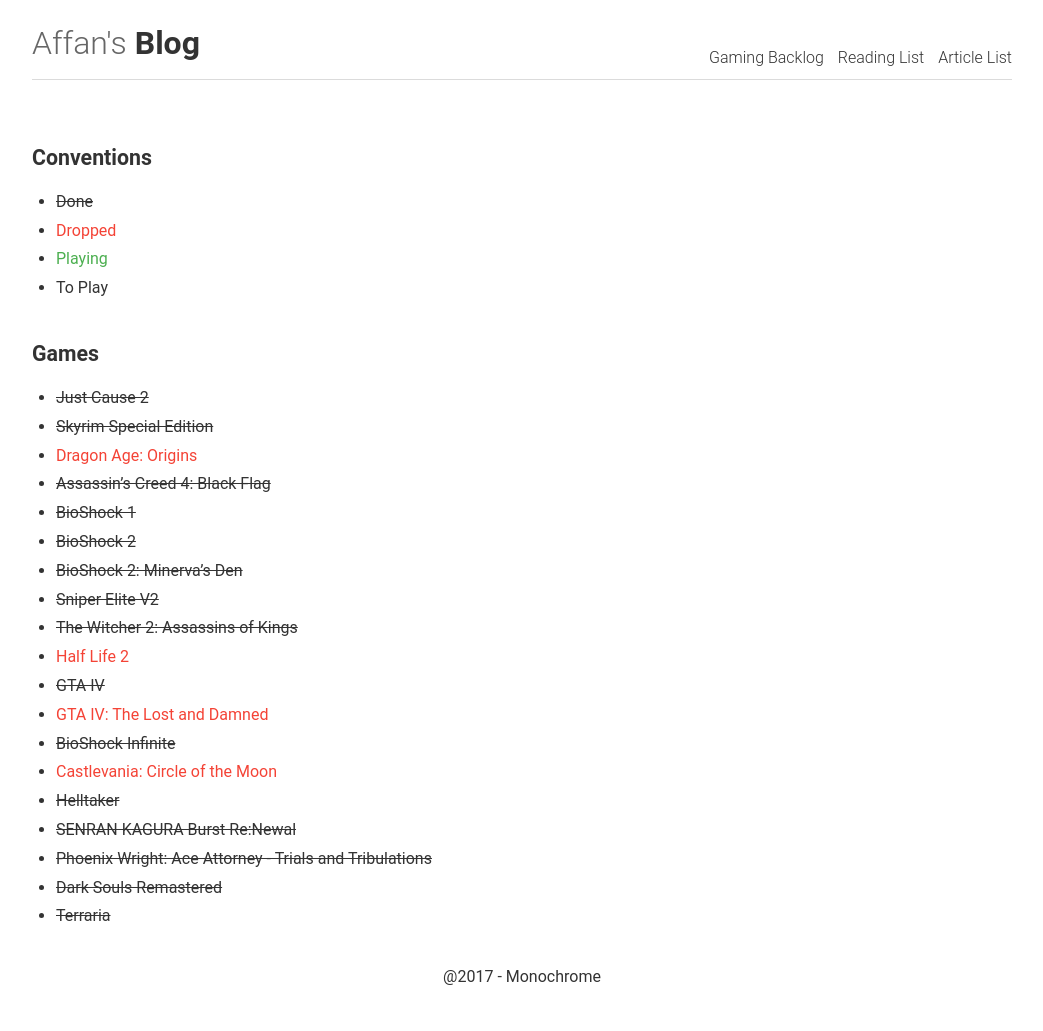
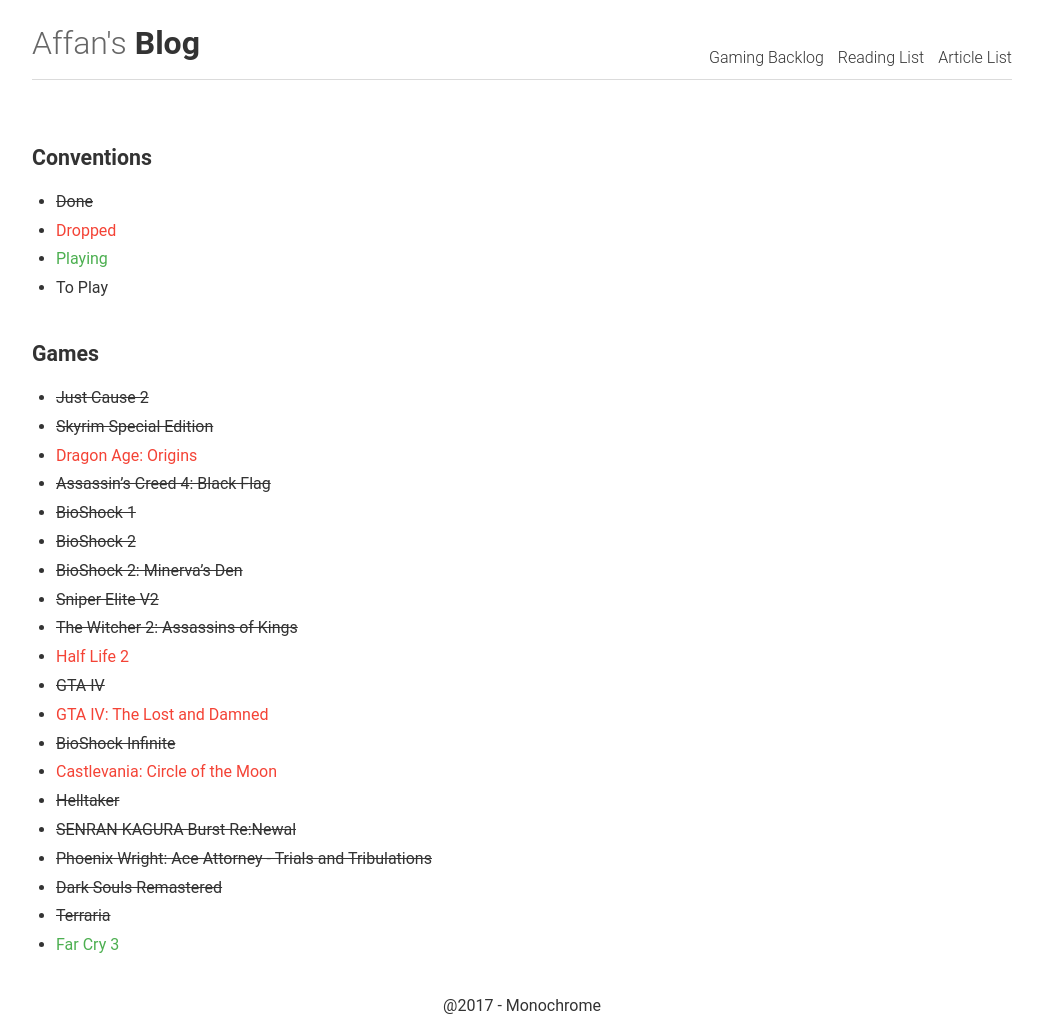
Before and after one commit to AffanIndo/AffanIndo.github.io, a Jekyll site: the page built from gaming-backlog.md, in a window 1280 px wide. Shown: the whole page, without its empty margins (118-1161 px from the left). Built offline with Jekyll 4.4.1, drawn with Linux system fonts in a browser that asks for light colours; our own code applies the rules of GitHub Pages for plain Markdown files; before the commit the page ends 1003 px from its top, so only the background shows below that.

Commit message:
Update "Gaming Backlog"

```diff
--- a/gaming-backlog.md
+++ b/gaming-backlog.md
@@ -32,3 +32,4 @@
 * ~~Phoenix Wright: Ace Attorney - Trials and Tribulations~~
 * ~~Dark Souls Remastered~~
 * ~~Terraria~~
+* <span style="color:#4CAF50">Far Cry 3</span>
```
